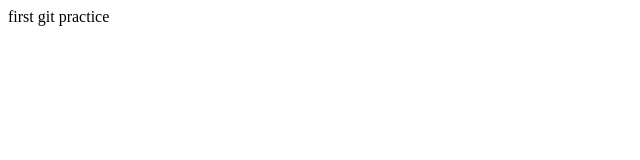
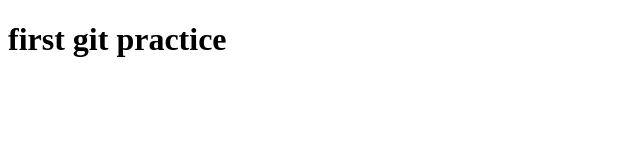
Before and after one commit to Pearlesscucumber08/Practice-Git-Github, a plain HTML site: page index.html in a window 1280 px wide. Shown: the whole page, without its empty margins (0-640 px from the left). Drawn offline with Linux system fonts and the light colour scheme.

Commit message:
Update index.html

```diff
--- a/index.html
+++ b/index.html
@@ -6,6 +6,6 @@
     <title>Document</title>
 </head>
 <body>
-    <h>first git practice</h>
+    <h1>first git practice</h1>
 </body>
 </html>
```
